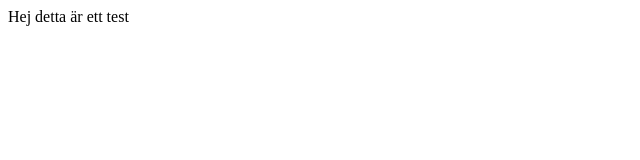
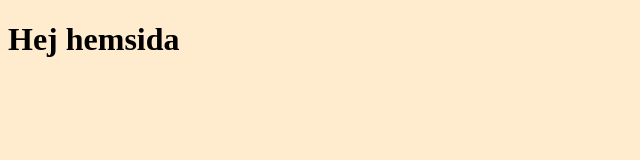
Before and after one commit to Annajoohansson/Hello-World, a plain HTML site: page index.html in a window 1280 px wide. Shown: the whole page, without its empty margins (0-640 px from the left). Drawn offline with Linux system fonts and the light colour scheme.

Commit message:
created html structure in index

```diff
--- a/index.html
+++ b/index.html
@@ -1 +1,14 @@
-Hej detta är ett test
+<!DOCTYPE html>
+<html lang="en">
+<head>
+    <meta charset="UTF-8">
+    <meta http-equiv="X-UA-Compatible" content="IE=edge">
+    <meta name="viewport" content="width=device-width, initial-scale=1.0">
+    <title>Document</title>
+    <link rel="stylesheet" type="text/css" href="style.css">
+</head>
+<body>
+    <h1>Hej hemsida</h1>
+
+</body>
+</html>
--- a/style.css
+++ b/style.css
@@ -0,0 +1,3 @@
+body {
+    background-color: blanchedalmond;
+}
```
